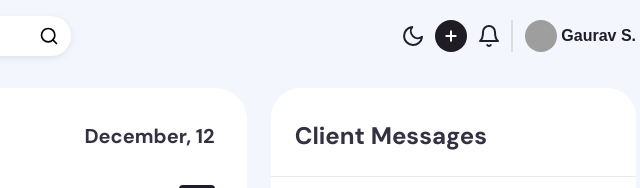
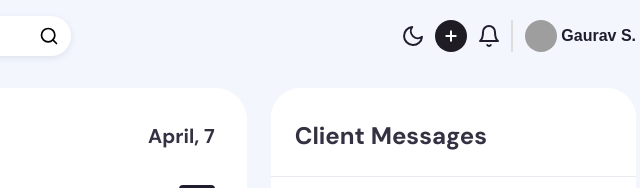
Before and after one commit to Tscheschlog/SQLProject, a website: page views/index.html in a window 1280 px wide. Shown: the top 188 px of the page, 620-1260 px from the left. Drawn offline with Linux system fonts and the light colour scheme; grey boxes are pictures that could not be loaded.

Commit message:
Add today's date to main container instead of placeholder

```diff
--- a/components/internshipBox.js
+++ b/components/internshipBox.js
@@ -1,4 +1,7 @@
 
+// -------------------------------------------------------------------------------------------------
+// Helper functions
+// -------------------------------------------------------------------------------------------------
 function limitText(p, limit) {
     const text = p.textContent;
     if (text.length > limit) {
--- a/controllers/script.js
+++ b/controllers/script.js
@@ -1,3 +1,11 @@
+function getFormattedDate(date) {
+  const months = ['January', 'February', 'March', 'April', 'May', 'June',
+                  'July', 'August', 'September', 'October', 'November', 'December'];
+  const month = months[date.getMonth()];
+  const day = date.getDate();
+  return `${month}, ${day}`;
+}
+
 // Add the following listeners to the document when loaded:
 document.addEventListener('DOMContentLoaded', function () {
     // Create the internship entries
@@ -9,6 +17,11 @@ document.addEventListener('DOMContentLoaded', function () {
     createInternshipBox("Software Engineering Intern", "This is the description of the company and some more stuff please just make sure that this whole thing is not displayed since it is a run on sentence.");
     createInternshipBox("Software Engineering Intern", "This is the description of the company and some more stuff please just make sure that this whole thing is not displayed since it is a run on sentence.");
     createInternshipBox("Software Engineering Intern", "This is the description of the company and some more stuff please just make sure that this whole thing is not displayed since it is a run on sentence.");
+
+    // Set today's date
+    const today = new Date();
+    const formattedDate = getFormattedDate(today);
+    document.querySelector('.time').innerHTML = formattedDate;
 
     // Toggle for light and dark themes
     var modeSwitch = document.querySelector('.mode-switch');
--- a/views/index.html
+++ b/views/index.html
@@ -86,7 +86,7 @@
           <div class="projects-section">
             <div class="projects-section-header">
               <p>Applications</p>
-              <p class="time">December, 12</p>
+              <p class="time"></p>
             </div>
             <div class="projects-section-line">
               <div class="projects-status">
```
